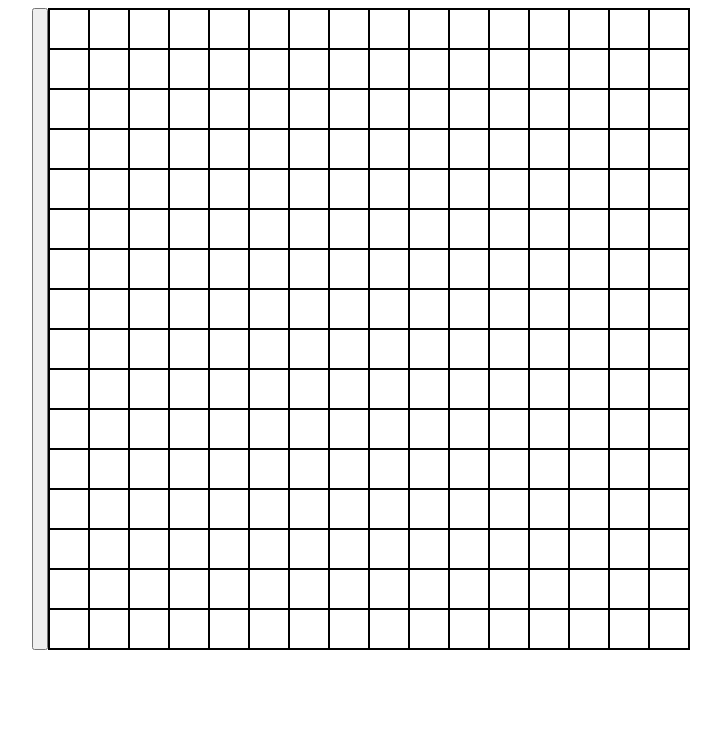
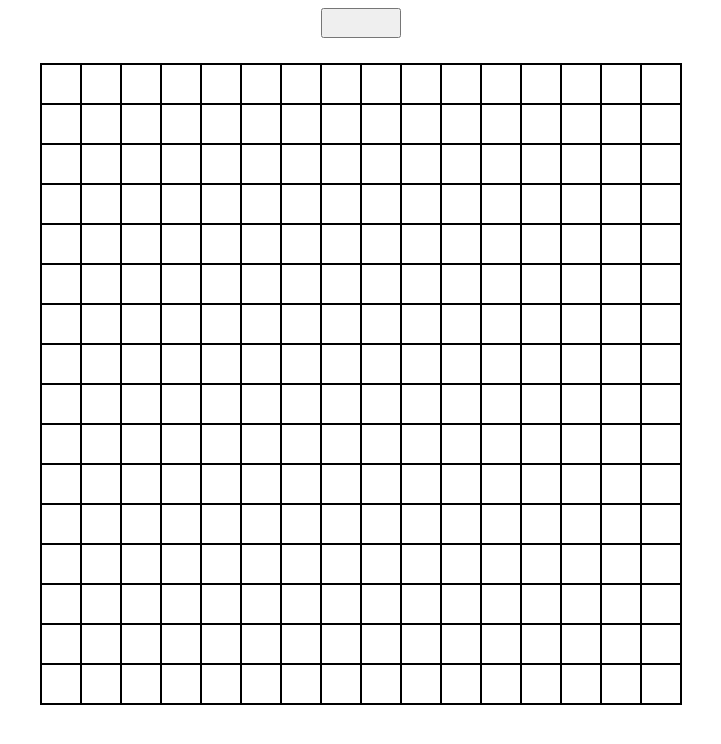
Before and after one commit to cesart98/etch-a-sketch, a plain HTML site: page index.html in a window 1280 px wide. Shown: the whole page, without its empty margins (279-1000 px from the left). Drawn offline with Linux system fonts and the light colour scheme.

Commit message:
Center and resize button

```diff
--- a/css/style.css
+++ b/css/style.css
@@ -1,6 +1,8 @@
 body {
     display: flex;
-    justify-content: center;
+    align-items: center;
+    flex-direction: column;
+    gap: 25px;
 }
 
 .container {
@@ -23,3 +25,8 @@ body {
 .hover-effect {
     background-color: green;
 }
+
+.clear-button {
+    width: 80px;
+    height: 30px;
+}
```
